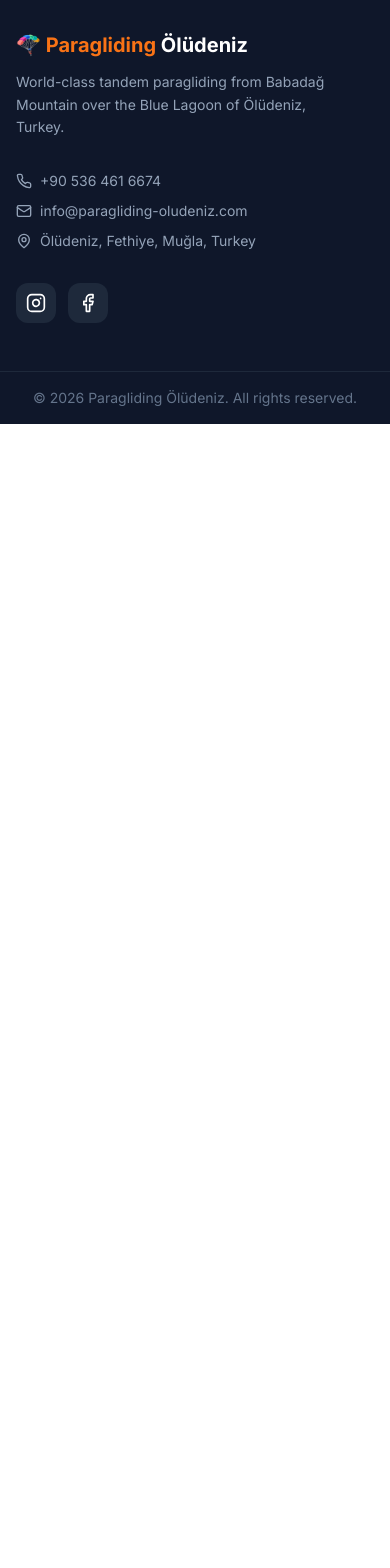
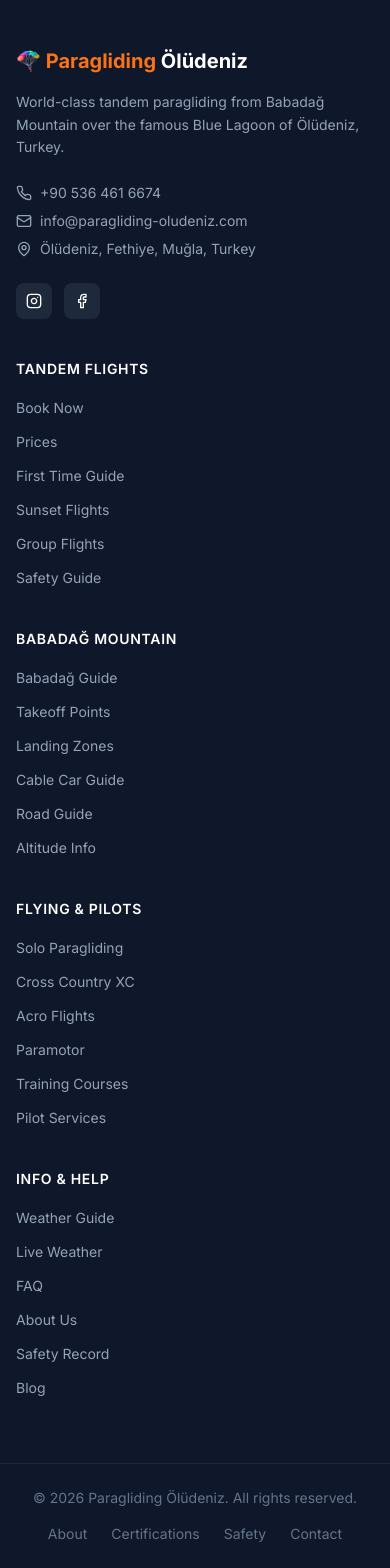
Before and after one commit to mrtandempilot/paragliding-oludeniz, a Next.js app: page / in a window 390 px wide. Shown: the part 8848-10416 px from the top of the page. Before the commit the page ends 9272 px from the top, so only its background shows below. Built offline with nearby package versions, Linux system fonts and the light colour scheme.

Commit message:
revert: restore footer links and main navigation

```diff
--- a/components/layout/Footer.tsx
+++ b/components/layout/Footer.tsx
@@ -1,26 +1,60 @@
 import Link from 'next/link'
 import { Phone, Mail, MapPin, Instagram, Facebook } from 'lucide-react'
+
+const footerLinks = {
+  'Tandem Flights': [
+    { label: 'Book Now', href: '/book-now' },
+    { label: 'Prices', href: '/prices' },
+    { label: 'First Time Guide', href: '/tandem-paragliding/first-time' },
+    { label: 'Sunset Flights', href: '/tandem-paragliding/sunset-flight' },
+    { label: 'Group Flights', href: '/tandem-paragliding/group-flights' },
+    { label: 'Safety Guide', href: '/tandem-paragliding/safety-guide' },
+  ],
+  'Babadağ Mountain': [
+    { label: 'Babadağ Guide', href: '/babadag-guide' },
+    { label: 'Takeoff Points', href: '/babadag-guide/takeoff-1200m' },
+    { label: 'Landing Zones', href: '/babadag-guide/landing-main-beach' },
+    { label: 'Cable Car Guide', href: '/babadag-teleferik' },
+    { label: 'Road Guide', href: '/babadag-road-guide' },
+    { label: 'Altitude Info', href: '/babadag-altitude-sickness' },
+  ],
+  'Flying & Pilots': [
+    { label: 'Solo Paragliding', href: '/solo-paragliding' },
+    { label: 'Cross Country XC', href: '/cross-country-flights' },
+    { label: 'Acro Flights', href: '/acro-flights' },
+    { label: 'Paramotor', href: '/paramotor' },
+    { label: 'Training Courses', href: '/training' },
+    { label: 'Pilot Services', href: '/pilot-services' },
+  ],
+  'Info & Help': [
+    { label: 'Weather Guide', href: '/weather-guide' },
+    { label: 'Live Weather', href: '/live-weather' },
+    { label: 'FAQ', href: '/faq' },
+    { label: 'About Us', href: '/about-us' },
+    { label: 'Safety Record', href: '/safety-record' },
+    { label: 'Blog', href: '/blog' },
+  ],
+}
 
 export default function Footer() {
   return (
     <footer className="bg-slate-900 text-slate-300">
-      <div className="max-w-7xl mx-auto px-4 sm:px-6 lg:px-8 py-12">
-        <div className="flex flex-col md:flex-row items-start md:items-center justify-between gap-8">
-
-          {/* Brand */}
-          <div className="flex-shrink-0">
-            <Link href="/" className="inline-block mb-3">
+      {/* Main Footer */}
+      <div className="max-w-7xl mx-auto px-4 sm:px-6 lg:px-8 py-16">
+        <div className="grid grid-cols-1 md:grid-cols-2 lg:grid-cols-5 gap-10">
+          {/* Brand Column */}
+          <div className="lg:col-span-1">
+            <Link href="/" className="inline-block mb-4">
               <span className="text-xl font-bold text-white">
                 🪂 <span className="text-orange-500">Paragliding</span> Ölüdeniz
               </span>
             </Link>
-            <p className="text-sm text-slate-400 max-w-xs leading-relaxed">
-              World-class tandem paragliding from Babadağ Mountain over the Blue Lagoon of Ölüdeniz, Turkey.
+            <p className="text-sm text-slate-400 leading-relaxed mb-6">
+              World-class tandem paragliding from Babadağ Mountain over the famous Blue Lagoon of
+              Ölüdeniz, Turkey.
             </p>
-          </div>
-
             {/* Contact */}
-          <div className="space-y-2.5 text-sm">
+            <div className="space-y-2 text-sm">
               <a href="tel:+905364616674" className="flex items-center gap-2 text-slate-400 hover:text-orange-400 transition-colors">
                 <Phone className="w-4 h-4 flex-shrink-0" />
                 +90 536 461 6674
@@ -34,35 +68,51 @@ export default function Footer() {
                 <span>Ölüdeniz, Fethiye, Muğla, Turkey</span>
               </div>
             </div>
-
             {/* Social */}
-          <div className="flex gap-3">
-            <a
-              href="https://instagram.com/paragliding.oludeniz"
-              target="_blank"
-              rel="noopener noreferrer"
-              className="w-10 h-10 bg-slate-800 hover:bg-orange-500 rounded-xl flex items-center justify-center transition-colors"
-              aria-label="Instagram"
-            >
-              <Instagram className="w-5 h-5 text-white" />
+            <div className="flex gap-3 mt-6">
+              <a href="https://instagram.com/paragliding.oludeniz" target="_blank" rel="noopener noreferrer"
+                className="w-9 h-9 bg-slate-800 hover:bg-orange-500 rounded-lg flex items-center justify-center transition-colors" aria-label="Instagram">
+                <Instagram className="w-4 h-4 text-white" />
               </a>
-            <a
-              href="https://facebook.com/paraglidingoludeniz"
-              target="_blank"
-              rel="noopener noreferrer"
-              className="w-10 h-10 bg-slate-800 hover:bg-blue-600 rounded-xl flex items-center justify-center transition-colors"
-              aria-label="Facebook"
-            >
-              <Facebook className="w-5 h-5 text-white" />
+              <a href="https://facebook.com/paraglidingoludeniz" target="_blank" rel="noopener noreferrer"
+                className="w-9 h-9 bg-slate-800 hover:bg-blue-600 rounded-lg flex items-center justify-center transition-colors" aria-label="Facebook">
+                <Facebook className="w-4 h-4 text-white" />
               </a>
             </div>
+          </div>
+
+          {/* Link Columns */}
+          {Object.entries(footerLinks).map(([category, links]) => (
+            <div key={category}>
+              <h3 className="text-white font-semibold text-sm uppercase tracking-wider mb-4">
+                {category}
+              </h3>
+              <ul className="space-y-2.5">
+                {links.map((link) => (
+                  <li key={link.href}>
+                    <Link href={link.href} className="text-sm text-slate-400 hover:text-orange-400 transition-colors">
+                      {link.label}
+                    </Link>
+                  </li>
+                ))}
+              </ul>
+            </div>
+          ))}
         </div>
       </div>
 
       {/* Bottom Bar */}
       <div className="border-t border-slate-800">
-        <div className="max-w-7xl mx-auto px-4 sm:px-6 lg:px-8 py-4 text-center text-sm text-slate-500">
+        <div className="max-w-7xl mx-auto px-4 sm:px-6 lg:px-8 py-6 flex flex-col sm:flex-row items-center justify-between gap-4">
+          <p className="text-sm text-slate-500">
             © {new Date().getFullYear()} Paragliding Ölüdeniz. All rights reserved.
+          </p>
+          <div className="flex items-center gap-6 text-sm text-slate-500">
+            <Link href="/about-us" className="hover:text-slate-300 transition-colors">About</Link>
+            <Link href="/certifications" className="hover:text-slate-300 transition-colors">Certifications</Link>
+            <Link href="/safety-record" className="hover:text-slate-300 transition-colors">Safety</Link>
+            <Link href="/contact" className="hover:text-slate-300 transition-colors">Contact</Link>
+          </div>
         </div>
       </div>
     </footer>
--- a/lib/navigation.ts
+++ b/lib/navigation.ts
@@ -4,4 +4,62 @@ export interface NavItem {
   children?: NavItem[]
 }
 
-export const navigation: NavItem[] = []
+export const navigation: NavItem[] = [
+  {
+    label: 'Tandem Flights',
+    href: '/tandem-paragliding',
+    children: [
+      { label: 'First Time Flying', href: '/tandem-paragliding/first-time' },
+      { label: 'Sunset Flight', href: '/tandem-paragliding/sunset-flight' },
+      { label: 'Group Flights', href: '/tandem-paragliding/group-flights' },
+      { label: 'Safety Guide', href: '/tandem-paragliding/safety-guide' },
+      { label: 'FAQ', href: '/tandem-paragliding/faq' },
+    ],
+  },
+  {
+    label: 'Babadağ',
+    href: '/babadag-guide',
+    children: [
+      { label: 'Babadağ Guide', href: '/babadag-guide' },
+      { label: 'Takeoff Points', href: '/babadag-guide/takeoff-1200m' },
+      { label: 'Landing Zones', href: '/babadag-guide/landing-main-beach' },
+      { label: 'Cable Car (Teleferik)', href: '/babadag-teleferik' },
+      { label: 'Road Guide', href: '/babadag-road-guide' },
+    ],
+  },
+  {
+    label: 'Flying',
+    href: '/solo-paragliding',
+    children: [
+      { label: 'Solo Paragliding', href: '/solo-paragliding' },
+      { label: 'Cross Country (XC)', href: '/cross-country-flights' },
+      { label: 'Acro Flights', href: '/acro-flights' },
+      { label: 'Paramotor', href: '/paramotor' },
+      { label: 'BASE Jump', href: '/base-jump' },
+    ],
+  },
+  {
+    label: 'Weather',
+    href: '/weather-guide',
+    children: [
+      { label: 'Weather Guide', href: '/weather-guide' },
+      { label: 'Best Months', href: '/weather-guide/best-months' },
+      { label: 'Thermals Guide', href: '/thermals-guide' },
+      { label: 'Live Weather', href: '/live-weather' },
+    ],
+  },
+  {
+    label: 'Pilots',
+    href: '/pilot-services',
+    children: [
+      { label: 'Pilot Services', href: '/pilot-services' },
+      { label: 'Training', href: '/training' },
+      { label: 'Equipment Rental', href: '/pilot-services/equipment-rental' },
+      { label: 'Community', href: '/community' },
+    ],
+  },
+  {
+    label: 'Blog',
+    href: '/blog',
+  },
+]
```
Lines whose indentation alone changed are shown as unchanged.
